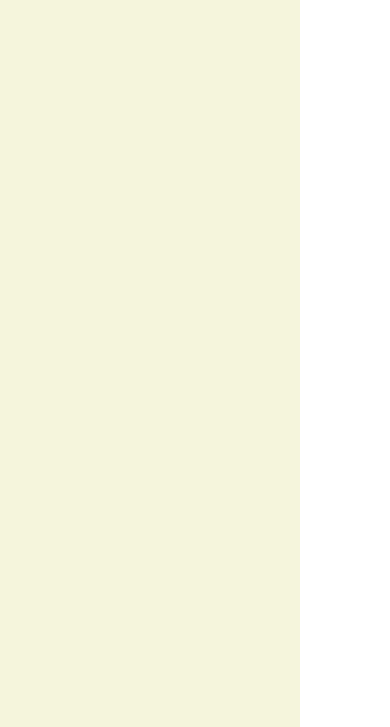
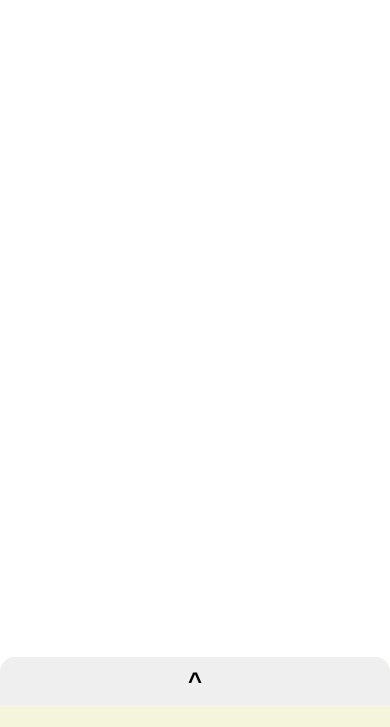
Before and after one commit to LuizTakeda/university-freertos-esp32-course, a website built with webpack: page frontend/src/index.html in a window 390 px wide. Shown: the part 117-844 px from the top of the page. Built offline with nearby package versions, Linux system fonts and the light colour scheme.

Commit message:
feat(dashboard): add mobile view

```diff
--- a/frontend/src/dashboard/dashboard-menu.ts
+++ b/frontend/src/dashboard/dashboard-menu.ts
@@ -28,6 +28,20 @@ export default class DashboardMenuElement extends HTMLElement {
         }
       };
     });
+
+    this.addButton();
+  }
+
+  private addButton() {
+    const button = document.createElement("button");
+
+    button.className = "button";
+    button.innerHTML = "<span>^</span>";
+
+    button.onclick = () => this.classList.toggle("open");
+
+
+    this.prepend(button);
   }
 }
 
--- a/frontend/src/dashboard/dashboard.scss
+++ b/frontend/src/dashboard/dashboard.scss
@@ -1,16 +1,58 @@
 dashboard-struct {
   display: block;
   position: absolute;
-  height: 100svh;
-  width: 100svw;
+  height: 100vh;
+  width: 100vw;
   display: flex;
 }
 
 dashboard-menu {
-  width: 300px;
   background-color: beige;
   display: flex;
   flex-direction: column;
+
+  .button {
+    display: none;
+  }
+
+  @media (max-width: 950px) {
+    position: fixed;
+    left: 0;
+    right: 0;
+    height: 100%;
+    overflow-x: hidden;
+    top: calc(100% - 70px);
+    transition: all .8s;
+    align-items: center;
+    border-radius: 15px 15px;
+
+    .button {
+      display: block;
+      width: 100%;
+      border: none;
+      font-size: 24px;
+      font-weight: bolder;
+      padding: 10px;
+
+      span {
+        transition: all .8s;
+        transform: rotate(0deg);
+        display: inline-block;
+      }
+    }
+
+    &.open {
+      top: 10%;
+
+      .button>span {
+        transform: rotate(180deg);
+      }
+    }
+  }
+
+  @media (min-width: 950px) {
+    width: 300px;
+  }
 }
 
 dashboard-content {
@@ -20,13 +62,15 @@ dashboard-content {
 dashboard-option {
   display: flex;
   align-items: center;
-  justify-content: left;
+  justify-content: center;
   padding: 15px;
   font-weight: bold;
   font-size: 24px;
   transition: all .3s;
   cursor: pointer;
-  &:hover{
+  width: 100%;
+
+  &:hover {
     background-color: rgba(0, 0, 0, 0.166);
   }
 }
--- a/frontend/src/globals.scss
+++ b/frontend/src/globals.scss
@@ -1,3 +1,16 @@
-body{
+:root {
+  --font-ui: 'Inter', 'Segoe UI', Roboto, 'Helvetica Neue', sans-serif;
+}
+
+body {
   margin: 0;
+  font-family: var(--font-ui);
+  font-size: 14px;
+  line-height: 1.5;
 }
+
+button,
+.button,
+[role="button"] {
+  cursor: pointer;
+}
```
